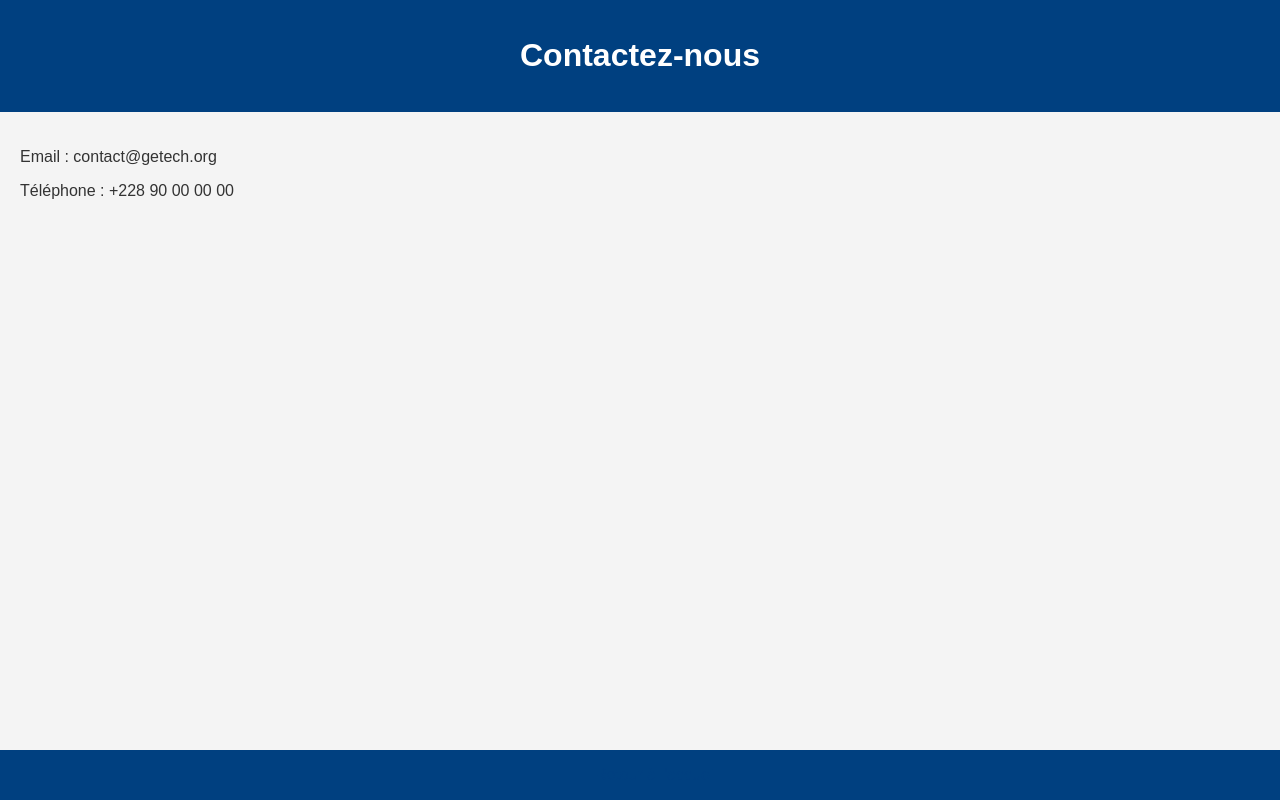
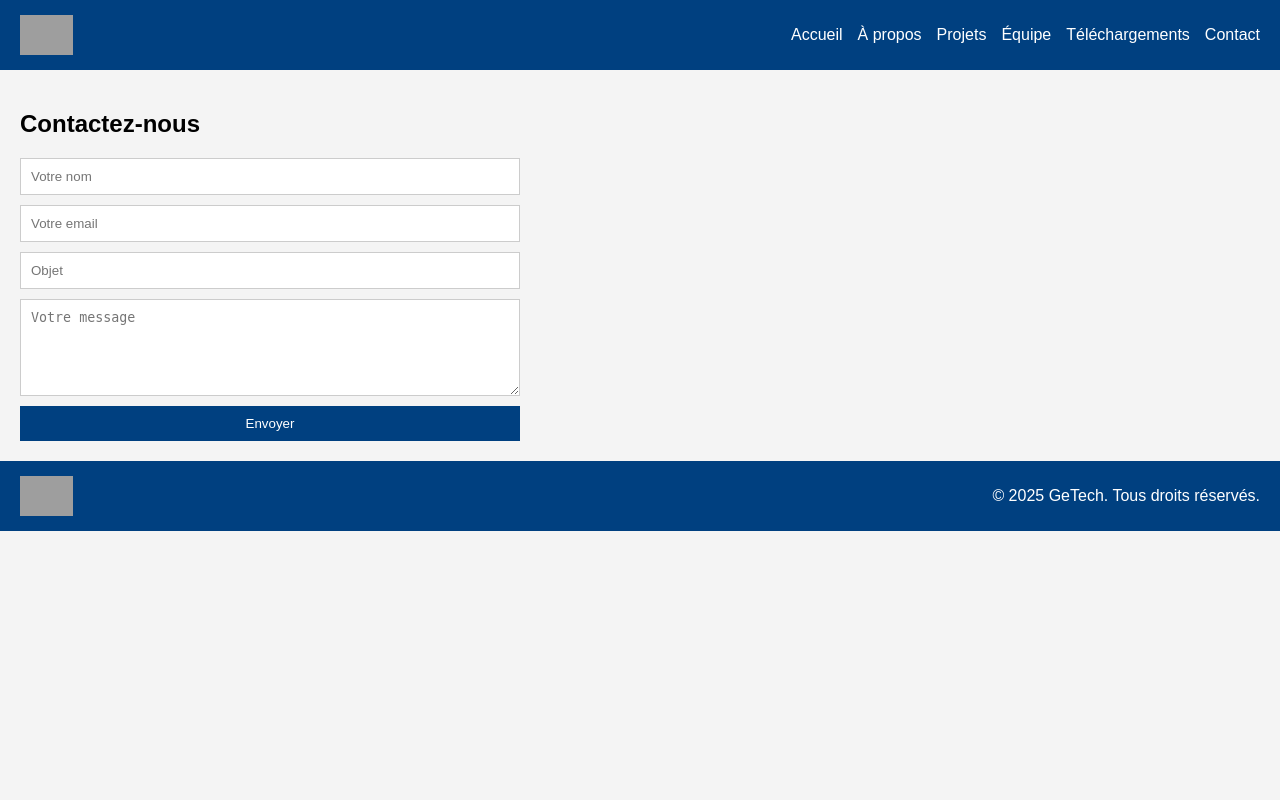
Before and after one commit to getech-team/getech, a PHP site: page /contact.html in a window 1280 px wide. Run offline with PHP 8.4, Linux system fonts and the light colour scheme; grey boxes are pictures that could not be loaded.

Commit message:
Add files via upload

```diff
--- a/contact.html
+++ b/contact.html
@@ -1,13 +1,41 @@
-
 <!DOCTYPE html>
 <html lang="fr">
-<head><meta charset="UTF-8"><title>Contact - GeTech</title><link href="style.css" rel="stylesheet"></head>
+<head>
+  <meta charset="UTF-8">
+  <meta name="viewport" content="width=device-width, initial-scale=1.0">
+  <title>Contact - GeTech</title>
+  <link rel="icon" href="images/logo_getech.ico">
+  <link rel="stylesheet" href="style.css">
+</head>
 <body>
-<header><h1>Contactez-nous</h1></header>
-<main>
-    <p>Email : contact@getech.org</p>
-    <p>Téléphone : +228 90 00 00 00</p>
-</main>
-<footer><a href="index.html">Retour à l'accueil</a></footer>
+  <header>
+    <img src="images/logo_getech.ico" alt="Logo GeTech" class="logo">
+    <nav>
+      <ul>
+        <li><a href="index.html">Accueil</a></li>
+        <li><a href="about.html">À propos</a></li>
+        <li><a href="projects.html">Projets</a></li>
+        <li><a href="team.html">Équipe</a></li>
+        <li><a href="download.html">Téléchargements</a></li>
+        <li><a href="contact.html">Contact</a></li>
+      </ul>
+    </nav>
+  </header>
+
+  <main>
+    <h2>Contactez-nous</h2>
+    <form action="send_mail.php" method="POST">
+      <input type="text" name="name" placeholder="Votre nom" required>
+      <input type="email" name="email" placeholder="Votre email" required>
+      <input type="text" name="subject" placeholder="Objet" required>
+      <textarea name="message" rows="5" placeholder="Votre message" required></textarea>
+      <button type="submit">Envoyer</button>
+    </form>
+  </main>
+
+  <footer>
+    <img src="images/logo_getech.ico" alt="Logo GeTech" class="logo-footer">
+    <p>© 2025 GeTech. Tous droits réservés.</p>
+  </footer>
 </body>
 </html>
--- /dev/null
+++ b/script.js
@@ -0,0 +1,4 @@
+
+document.addEventListener("DOMContentLoaded", () => {
+  console.log("GeTech site loaded.");
+});
--- a/style.css
+++ b/style.css
@@ -1,45 +1,10 @@
 
-body {
-    font-family: Arial, sans-serif;
-    margin: 0;
-    padding: 0;
-    background-color: #f4f4f4;
-    color: #333;
-}
-header {
-    background-color: #004080;
-    color: white;
-    padding: 1em;
-    text-align: center;
-}
-nav ul {
-    list-style-type: none;
-    padding: 0;
-    display: flex;
-    justify-content: center;
-    background-color: #003060;
-}
-nav ul li {
-    margin: 0 10px;
-}
-nav ul li a {
-    color: white;
-    text-decoration: none;
-    padding: 10px 15px;
-    display: inline-block;
-}
-main {
-    padding: 20px;
-}
-footer {
-    background-color: #004080;
-    color: white;
-    text-align: center;
-    padding: 1em;
-    position: fixed;
-    width: 100%;
-    bottom: 0;
-}
-a {
-    color: #004080;
-}
+body { font-family: sans-serif; margin: 0; padding: 0; background: #f4f4f4; }
+header, footer { background: #004080; color: white; padding: 10px 20px; display: flex; align-items: center; justify-content: space-between; }
+nav ul { list-style: none; display: flex; gap: 15px; }
+nav a { color: white; text-decoration: none; }
+.logo, .logo-footer { height: 40px; }
+main { padding: 20px; }
+form { display: flex; flex-direction: column; max-width: 500px; margin-top: 20px; }
+form input, form textarea { margin-bottom: 10px; padding: 10px; border: 1px solid #ccc; }
+button { background: #004080; color: white; padding: 10px; border: none; cursor: pointer; }
```
Also changed, not shown: index.html (+14 -7 lines), send_mail.php (added, +18 -0 lines).
